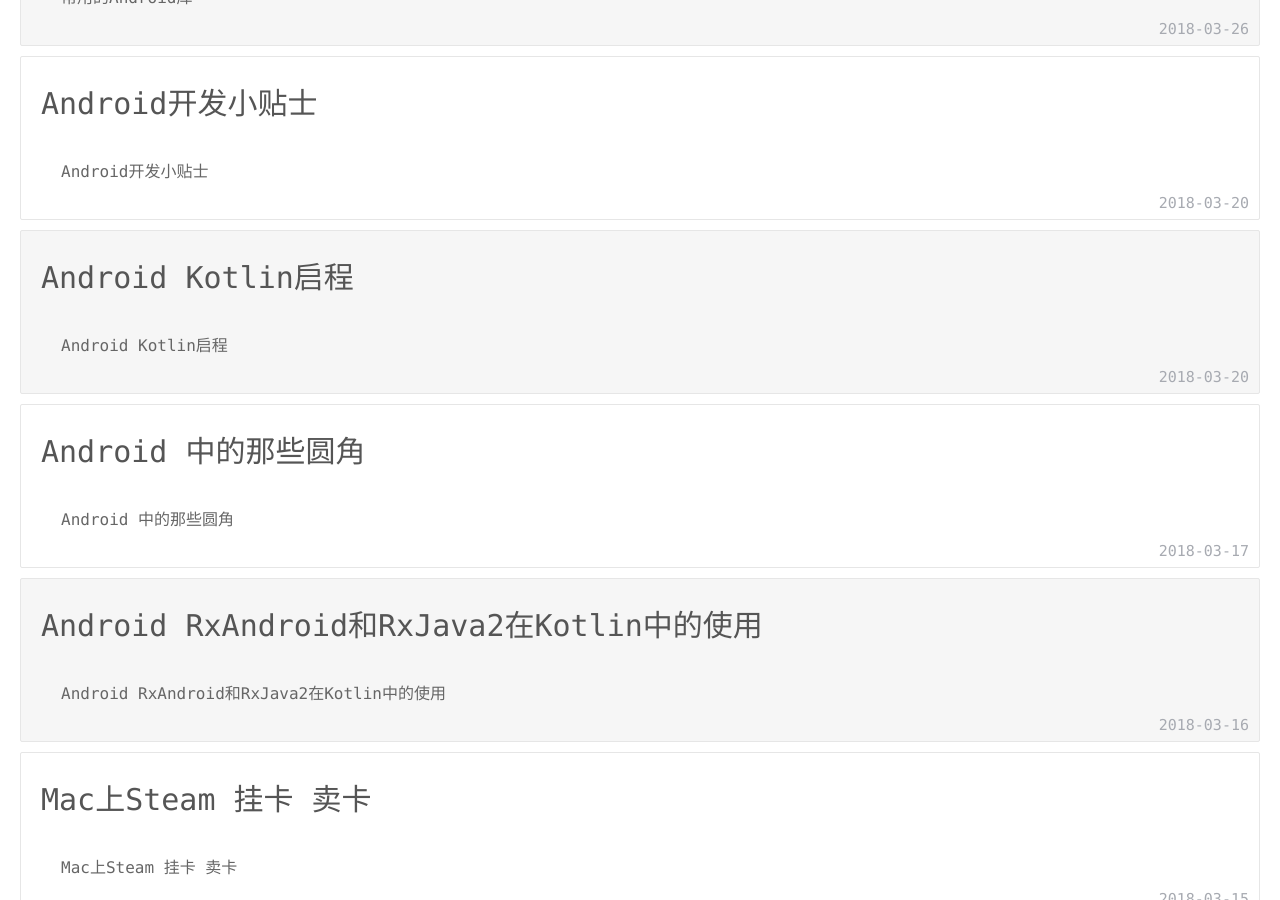
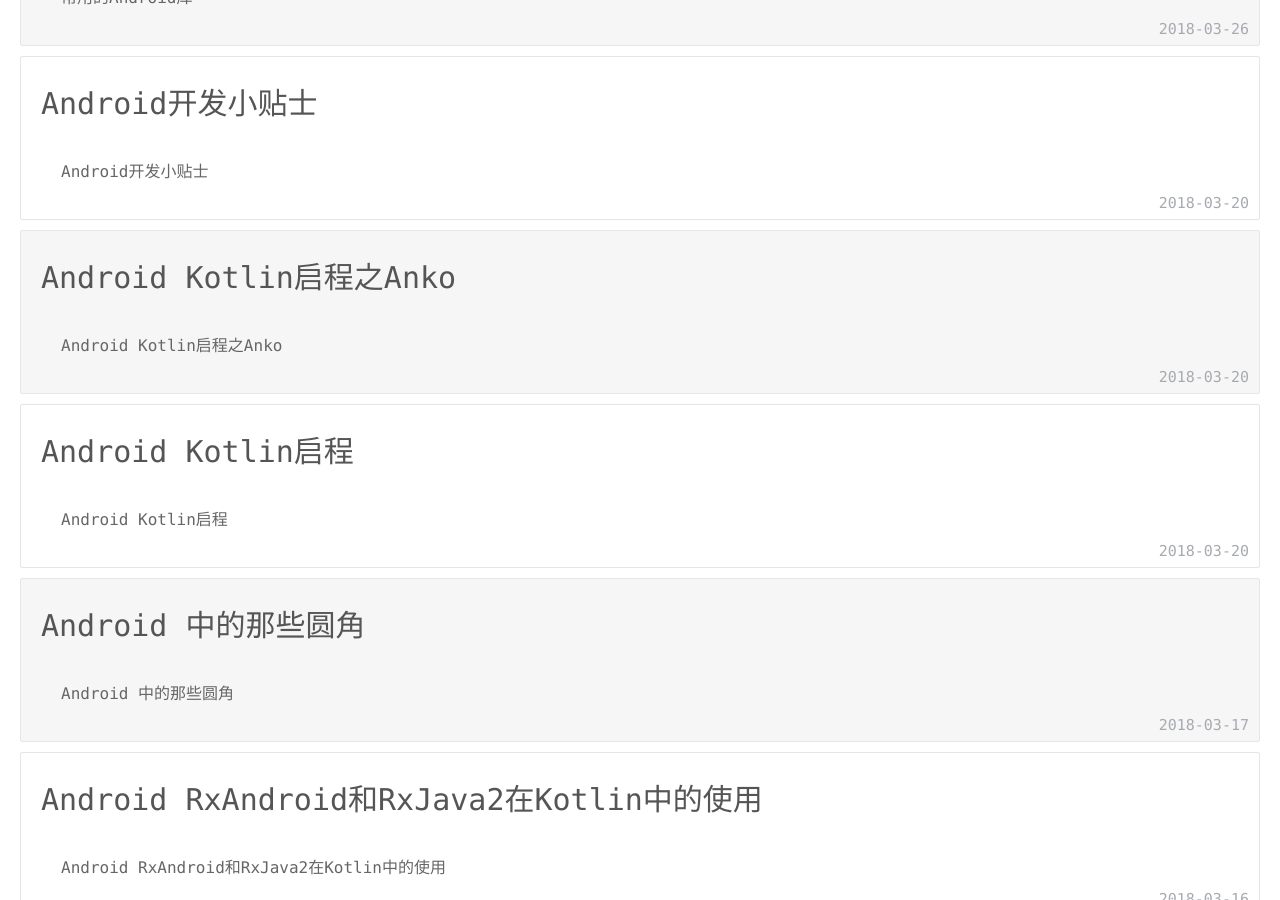
Before and after one commit to psvmc/myblog_jekyll, a Jekyll site: the page built from index.html, in a window 1280 px wide and 900 px high, scrolled down 1148 px. Built offline with Jekyll 4.4.1, drawn with Linux system fonts in a browser that asks for light colours; the list of posts is cut into pages by our own code; some of the changed lines change nothing that is shown; some of the changed text lies outside the part shown.

Commit message:
文章更新

````diff
--- /dev/null
+++ b/_posts/2018-03-20-android-kotlin2.md
@@ -0,0 +1,255 @@
+---
+layout: post
+title: Android Kotlin启程之Anko
+description: Android Kotlin启程之Anko
+keywords: android
+categories:
+        - kotlin
+        - android
+
+---
+
+
+
+## 前言
+
+之前写了一写Kotlin的基本操作 是不是感觉太好用了
+
+但是接下来介绍的这个库 让你会觉得太爽了 这个库就是[`超级好用的库anko`](https://github.com/Kotlin/anko)
+
+它总共有四个部分
+
+- `Anko Commons`: a lightweight library full of helpers for intents, dialogs, logging and so on;
+- `Anko Layouts`: a fast and type-safe way to write dynamic Android layouts;
+- `Anko SQLite`: a query DSL and parser collection for Android SQLite;
+- `Anko Coroutines`: utilities based on the [kotlinx.coroutines](https://github.com/Kotlin/kotlinx.coroutines) library.
+
+这里我们先说`Anko Commons` 它的作用
+
+- Intents ([wiki](https://github.com/Kotlin/anko/wiki/Anko-Commons-%E2%80%93-Intents));
+- Dialogs and toasts ([wiki](https://github.com/Kotlin/anko/wiki/Anko-Commons-%E2%80%93-Dialogs));
+- Logging ([wiki](https://github.com/Kotlin/anko/wiki/Anko-Commons-%E2%80%93-Logging));
+- Resources and dimensions ([wiki](https://github.com/Kotlin/anko/wiki/Anko-Commons-%E2%80%93-Misc)).
+
+
+
+## 异步操作
+
+```kotlin
+doAsync {
+    //异步分线程操作
+    uiThread {
+        //主线程操作
+    }
+}
+```
+
+
+
+## Intent
+
+引用
+
+```bash
+dependencies {
+    compile "org.jetbrains.anko:anko-commons:0.10.4"
+}
+```
+
+原写法
+
+```kotlin
+var intent = Intent();
+intent.putExtra("id",5)
+intent.putExtra("name","zhangjian")
+intent.flags = Intent.FLAG_ACTIVITY_CLEAR_TASK
+intent.addFlags(Intent.FLAG_ACTIVITY_NEW_TASK)
+intent.setClass(this, SMainActivity::class.java)
+startActivity(intent)
+```
+
+新写法
+
+```kotlin
+var intent = intentFor<SMainActivity>("id" to 5,"name" to "zhangjian").clearTask().newTask()
+startActivity(intent)
+```
+
+**其他有用的Intent**
+
+| 作用     | 写法                                       |
+| -------- | ------------------------------------------ |
+| 打电话   | `makeCall(number)` without **tel:**        |
+| 发短信   | `sendSMS(number, [text])` without **sms:** |
+| 打开网页 | `browse(url)`                              |
+| 分享文字 | `share(text, [subject])`                   |
+| 发邮件   | `email(email, [subject], [text])`          |
+
+参数 (`[]`) 是可选的. 如果`intent`成功发送 方法返回`true`.
+
+## Dialogs and toasts
+
+引用
+
+```bash
+dependencies {
+    compile "org.jetbrains.anko:anko-commons:0.10.4"
+    compile "org.jetbrains.anko:anko-design:0.10.4" // For SnackBars
+}
+```
+
+使用方式
+
+### Toasts
+
+Simply shows a [Toast](https://developer.android.com/guide/topics/ui/notifiers/toasts.html) message.
+
+```
+toast("Hi there!")
+toast(R.string.message)
+longToast("Wow, such duration")
+```
+
+### SnackBars
+
+Simply shows a [SnackBar](https://developer.android.com/reference/android/support/design/widget/Snackbar.html) message.
+
+```
+snackbar(view, "Hi there!")
+snackbar(view, R.string.message)
+longSnackbar(view, "Wow, such duration")
+snackbar(view, "Action, reaction", "Click me!") { doStuff() }
+```
+
+### Alerts
+
+A small DSL for showing [alert dialogs](https://developer.android.com/guide/topics/ui/dialogs.html).
+
+```
+alert("Hi, I'm Roy", "Have you tried turning it off and on again?") {
+    yesButton { toast("Oh…") }
+    noButton {}
+}.show()
+```
+
+The code above will show the default Android alert dialog. If you want to switch to the appcompat implementation, use the `Appcompat` dialog factory:
+
+```
+alert(Appcompat, "Some text message").show()
+```
+
+`Android` and `Appcompat` dialog factories are included by default, but you can create your custom factories by implementing the `AlertBuilderFactory` interface.
+
+`alert()` functions seamlessly support Anko layouts as custom views:
+
+```
+alert {
+    customView {
+        editText()
+    }
+}.show()
+```
+
+### Selectors
+
+`selector()` shows an alert dialog with a list of text items:
+
+```
+val countries = listOf("Russia", "USA", "Japan", "Australia")
+selector("Where are you from?", countries, { dialogInterface, i ->
+    toast("So you're living in ${countries[i]}, right?")
+})
+```
+
+### Progress dialogs
+
+`progressDialog()` creates and shows a [progress dialog](https://developer.android.com/reference/android/app/ProgressDialog.html).
+
+```
+val dialog = progressDialog(message = "Please wait a bit…", title = "Fetching data")
+```
+
+## Logging
+
+引用
+
+```json
+dependencies {
+    compile "org.jetbrains.anko:anko-commons:0.10.4"
+}
+```
+
+使用方式
+
+```kotlin
+info("London is the capital of Great Britain")
+debug(5) // .toString() method will be executed
+warn(null) // "null" will be printed
+```
+
+对比
+
+| android.util.Log | AnkoLogger  |
+| ---------------- | ----------- |
+| `v()`            | `verbose()` |
+| `d()`            | `debug()`   |
+| `i()`            | `info()`    |
+| `w()`            | `warn()`    |
+| `e()`            | `error()`   |
+| `wtf()`          | `wtf()`     |
+
+> 默认的`tag`是类名
+>
+> Lambda result will be calculated only if `Log.isLoggable(tag, Log.INFO)` is `true`.
+
+自定义tag
+
+```kotlin
+class SomeActivity : Activity() {
+    private val log = AnkoLogger<SomeActivity>(this)
+    private val logWithASpecificTag = AnkoLogger("my_tag")
+
+    private fun someMethod() {
+        log.warning("Big brother is watching you!")
+    }
+}
+```
+
+## Resources and dimensions
+
+这部分总体感觉没什么卵用
+
+### Colors
+
+Two simple extension functions to make the code more readable.
+
+| Function           | Result                       |
+| ------------------ | ---------------------------- |
+| `0xff0000.opaque`  | non-transparent red          |
+| `0x99.gray.opaque` | non-transparent #999999 gray |
+
+### Dimensions
+
+px转dp/sp
+
+```kotlin
+px2dip(10)
+px2sp(10)
+```
+
+### applyRecursively()
+
+`applyRecursively()` applies the lambda expression to the passed `View` itself, and then recursively to every child of a `View` if it is a `ViewGroup`:
+
+```kotlin
+verticalLayout {
+    editText {
+        hint = "Name"
+    }
+    editText {
+        hint = "Password"
+    }
+}.applyRecursively { view -> when(view) {
+    is EditText -> view.textSize = 20f
+}}
+```
````
Also changed, not shown: _posts/2018-03-20-android-kotlin.md (+2 -0 lines).
